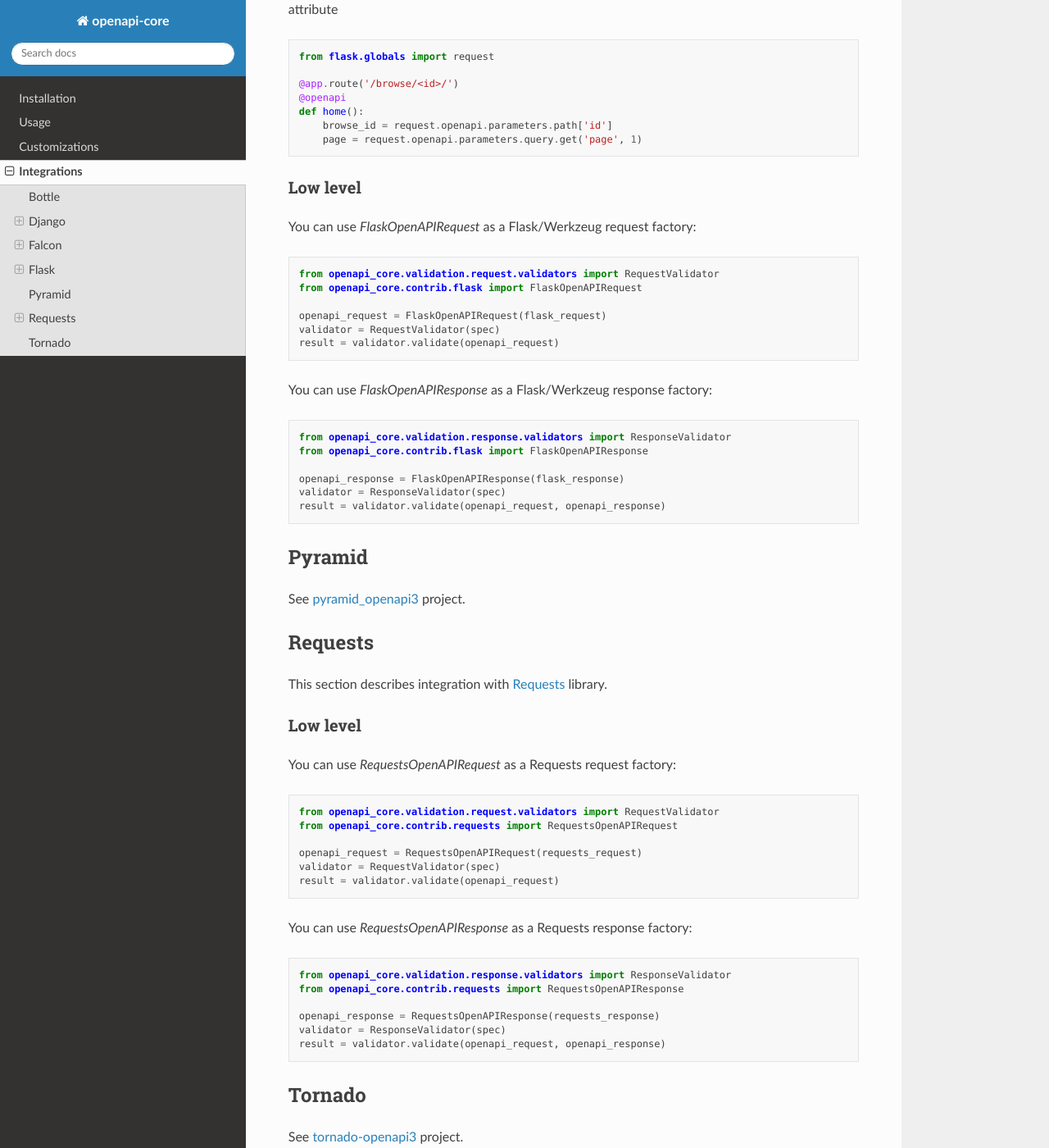
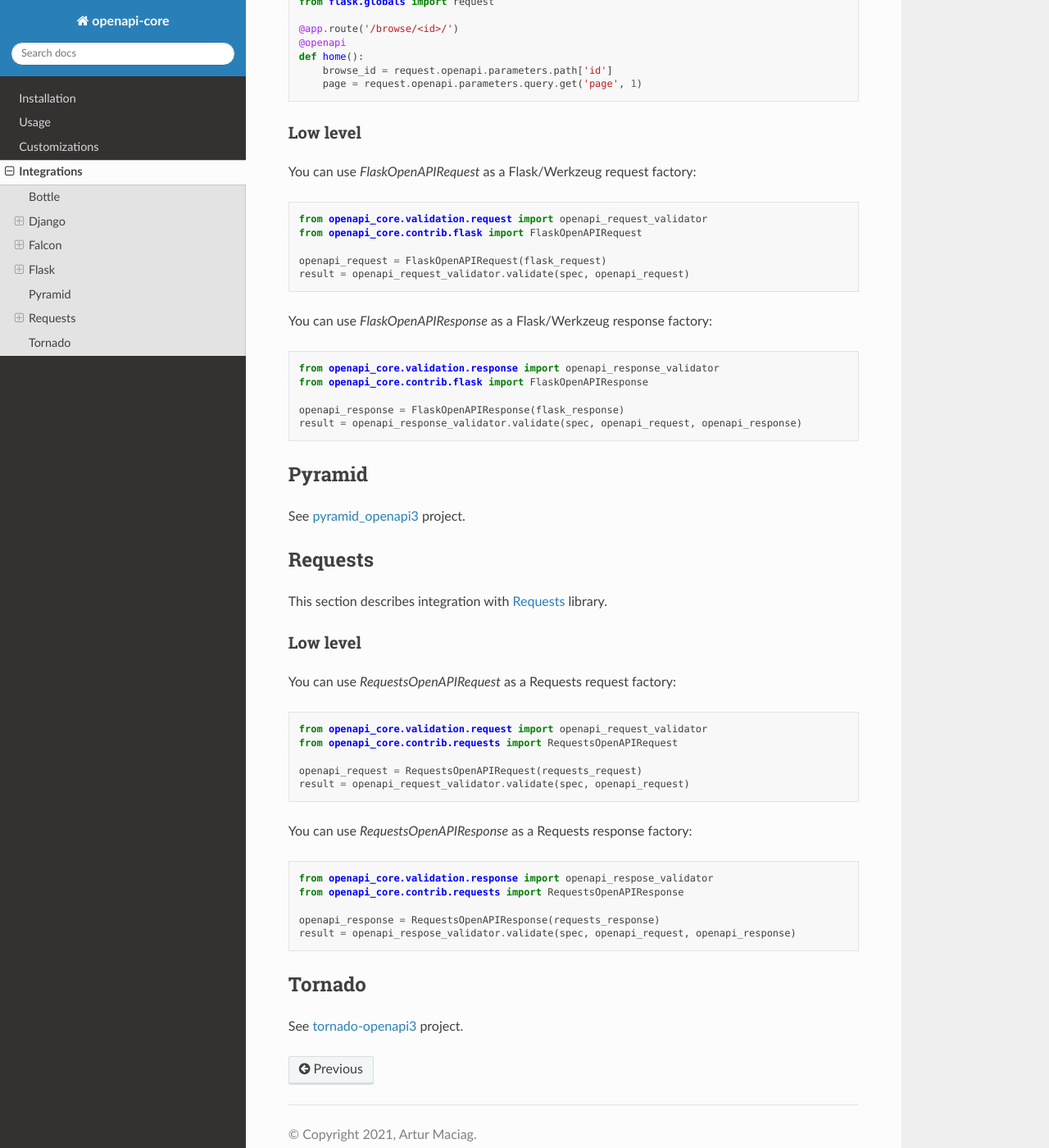
Before and after one commit to python-openapi/openapi-core, a Sphinx documentation site: the page built from docs/integrations.rst, in a window 1280 px wide and 1400 px high, scrolled down 3499 px. Shown: the whole window at 82% size. Built offline with Sphinx 7.4.7 and the Read the Docs theme 2.0.0, drawn with Linux system fonts in a browser that asks for light colours; some of the changed text lies outside the part shown.

Commit message:
removed shortcuts docs update

```diff
--- a/docs/integrations.rst
+++ b/docs/integrations.rst
@@ -56,23 +56,21 @@ You can use `DjangoOpenAPIRequest` as a Django request factory:
 
 .. code-block:: python
 
-   from openapi_core.validation.request.validators import RequestValidator
+   from openapi_core.validation.request import openapi_request_validator
    from openapi_core.contrib.django import DjangoOpenAPIRequest
 
    openapi_request = DjangoOpenAPIRequest(django_request)
-   validator = RequestValidator(spec)
-   result = validator.validate(openapi_request)
+   result = openapi_request_validator.validate(spec, openapi_request)
 
 You can use `DjangoOpenAPIResponse` as a Django response factory:
 
 .. code-block:: python
 
-   from openapi_core.validation.response.validators import ResponseValidator
+   from openapi_core.validation.response import openapi_respose_validator
    from openapi_core.contrib.django import DjangoOpenAPIResponse
 
    openapi_response = DjangoOpenAPIResponse(django_response)
-   validator = ResponseValidator(spec)
-   result = validator.validate(openapi_request, openapi_response)
+   result = openapi_respose_validator.validate(spec, openapi_request, openapi_response)
 
 
 Falcon
@@ -117,23 +115,21 @@ You can use `FalconOpenAPIRequest` as a Falcon request factory:
 
 .. code-block:: python
 
-   from openapi_core.validation.request.validators import RequestValidator
+   from openapi_core.validation.request import openapi_request_validator
    from openapi_core.contrib.falcon import FalconOpenAPIRequest
 
    openapi_request = FalconOpenAPIRequest(falcon_request)
-   validator = RequestValidator(spec)
-   result = validator.validate(openapi_request)
+   result = openapi_request_validator.validate(spec, openapi_request)
 
 You can use `FalconOpenAPIResponse` as a Falcon response factory:
 
 .. code-block:: python
 
-   from openapi_core.validation.response.validators import ResponseValidator
+   from openapi_core.validation.response import openapi_respose_validator
    from openapi_core.contrib.falcon import FalconOpenAPIResponse
 
    openapi_response = FalconOpenAPIResponse(falcon_response)
-   validator = ResponseValidator(spec)
-   result = validator.validate(openapi_request, openapi_response)
+   result = openapi_respose_validator.validate(spec, openapi_request, openapi_response)
 
 
 Flask
@@ -200,23 +196,21 @@ You can use `FlaskOpenAPIRequest` as a Flask/Werkzeug request factory:
 
 .. code-block:: python
 
-   from openapi_core.validation.request.validators import RequestValidator
+   from openapi_core.validation.request import openapi_request_validator
    from openapi_core.contrib.flask import FlaskOpenAPIRequest
 
    openapi_request = FlaskOpenAPIRequest(flask_request)
-   validator = RequestValidator(spec)
-   result = validator.validate(openapi_request)
+   result = openapi_request_validator.validate(spec, openapi_request)
 
 You can use `FlaskOpenAPIResponse` as a Flask/Werkzeug response factory:
 
 .. code-block:: python
 
-   from openapi_core.validation.response.validators import ResponseValidator
+   from openapi_core.validation.response import openapi_response_validator
    from openapi_core.contrib.flask import FlaskOpenAPIResponse
 
    openapi_response = FlaskOpenAPIResponse(flask_response)
-   validator = ResponseValidator(spec)
-   result = validator.validate(openapi_request, openapi_response)
+   result = openapi_response_validator.validate(spec, openapi_request, openapi_response)
 
 
 Pyramid
@@ -237,23 +231,21 @@ You can use `RequestsOpenAPIRequest` as a Requests request factory:
 
 .. code-block:: python
 
-   from openapi_core.validation.request.validators import RequestValidator
+   from openapi_core.validation.request import openapi_request_validator
    from openapi_core.contrib.requests import RequestsOpenAPIRequest
 
    openapi_request = RequestsOpenAPIRequest(requests_request)
-   validator = RequestValidator(spec)
-   result = validator.validate(openapi_request)
+   result = openapi_request_validator.validate(spec, openapi_request)
 
 You can use `RequestsOpenAPIResponse` as a Requests response factory:
 
 .. code-block:: python
 
-   from openapi_core.validation.response.validators import ResponseValidator
+   from openapi_core.validation.response import openapi_respose_validator
    from openapi_core.contrib.requests import RequestsOpenAPIResponse
 
    openapi_response = RequestsOpenAPIResponse(requests_response)
-   validator = ResponseValidator(spec)
-   result = validator.validate(openapi_request, openapi_response)
+   result = openapi_respose_validator.validate(spec, openapi_request, openapi_response)
 
 Tornado
 -------
```
Also changed, not shown: README.rst (+4 -6 lines), docs/customizations.rst (+4 -4 lines), docs/usage.rst (+4 -6 lines).
